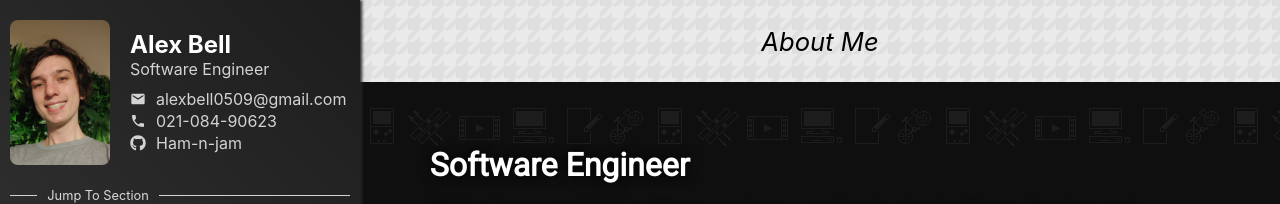
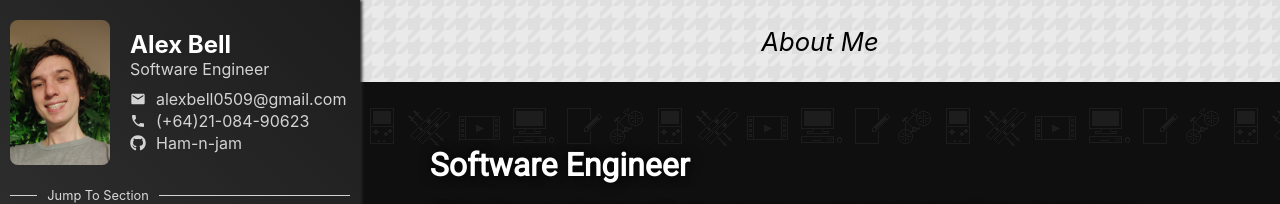
Before and after one commit to Ham-n-jam/Ham-n-jam.github.io, a React (Create React App) app: page / in a window 1280 px wide. Shown: the top 204 px of the page. Built offline with nearby package versions, Linux system fonts and the light colour scheme.

Commit message:
Update to international ph num

```diff
--- a/src/components/MainPage/SideBar.jsx
+++ b/src/components/MainPage/SideBar.jsx
@@ -33,8 +33,8 @@ export default function SideBar() {
                                 </a>
                             </div>
                             <div>
-                                <a className={styles.link} href="tel:021-084-90623">
-                                    <MdPhone className={"icon"}/> 021-084-90623
+                                <a className={styles.link} href="tel:+6421-084-90623">
+                                    <MdPhone className={"icon"}/> (+64)21-084-90623
                                 </a>
                             </div>
                             <div>
```
